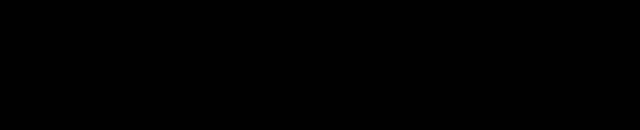
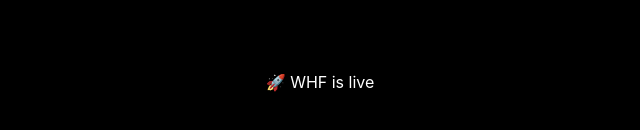
Before and after one commit to WHF-Post/whf-site, a Next.js app: page / in a window 1280 px wide. Shown: the part 318-448 px from the top of the page, without its empty margins (320-960 px from the left). Built offline with nearby package versions, Linux system fonts and the light colour scheme.

Commit message:
Update index.js

```diff
--- a/pages/index.js
+++ b/pages/index.js
@@ -1,13 +1,7 @@
-import dynamic from 'next/dynamic';
-
-const LogoParticles = dynamic(() => import('../components/LogoParticles'), {
-  ssr: false,
-});
-
 export default function HomePage() {
   return (
-    <div className="min-h-screen bg-black text-white">
-      <LogoParticles />
+    <div style={{ minHeight: '100vh', backgroundColor: 'black', color: 'white', display: 'flex', justifyContent: 'center', alignItems: 'center' }}>
+      <h1>🚀 WHF is live</h1>
     </div>
   );
 }
```
